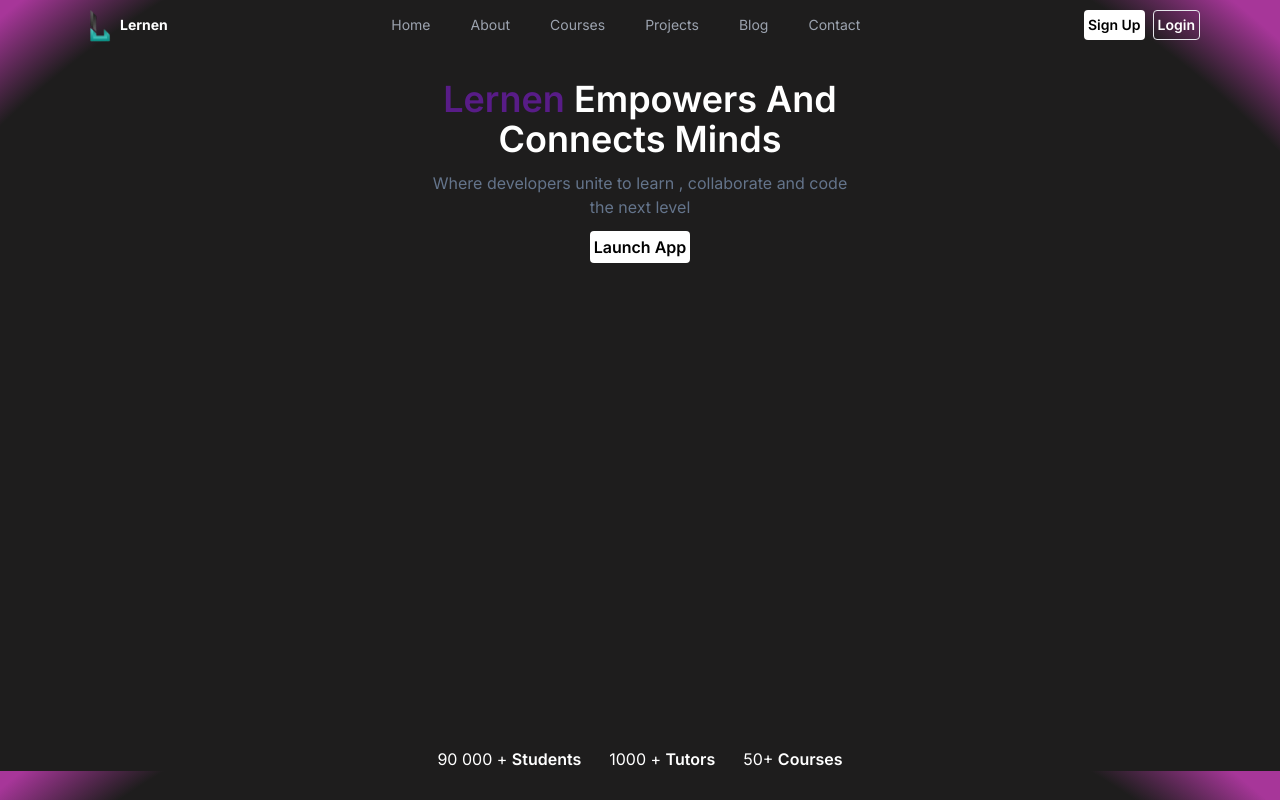
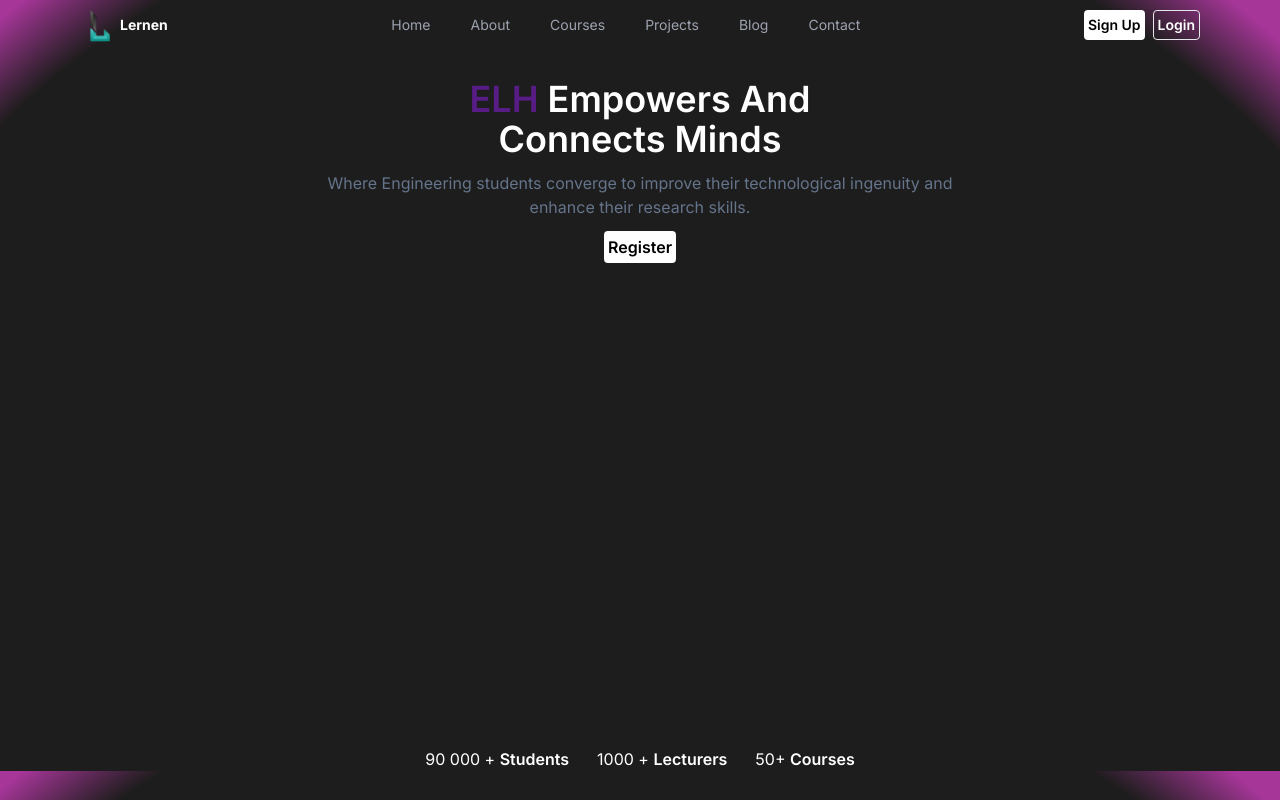
Before and after one commit to TheBombGamer/disco, a Next.js app: page / in a window 1280 px wide. Built offline with nearby package versions, Linux system fonts and the light colour scheme.

Commit message:
Update page.tsx
Homepage edited

```diff
--- a/app/page.tsx
+++ b/app/page.tsx
@@ -5,17 +5,17 @@ const HomePage = () => {
     <div className="h-[90vh]  flex flex-col justify-between">
       <div className="flex flex-col gap-3 items-center justify-center mt-7 ">
         <h3 className="font-semibold lg:text-4xl text-3xl text-center">
-          <span className="text-purple-900 ">Lernen</span> Empowers And
+          <span className="text-purple-900 ">ELH</span> Empowers And
           <br /> Connects Minds
         </h3>
-        <p className="text-slate-500 text-center">Where developers unite to learn , collaborate and code <br className="md:block sm:hidden"/> the next level</p>
-        <button className="bg-white text-black font-semibold rounded p-1">Launch App</button>
+        <p className="text-slate-500 text-center">Where Engineering students converge to improve their technological ingenuity and  <br className="md:block sm:hidden"/> enhance their research skills.</p>
+        <button className="bg-white text-black font-semibold rounded p-1">Register</button>
 
       </div>
 
       <div className="flex flex-wrap gap-7 justify-center">
         <p className="">90 000 + <span className="font-semibold">Students</span></p>
-        <p className="">1000 + <span className="font-semibold">Tutors</span></p>
+        <p className="">1000 + <span className="font-semibold">Lecturers</span></p>
         <p className="">50+  <span className="font-semibold">Courses</span></p>
       </div>
     </div>
```
